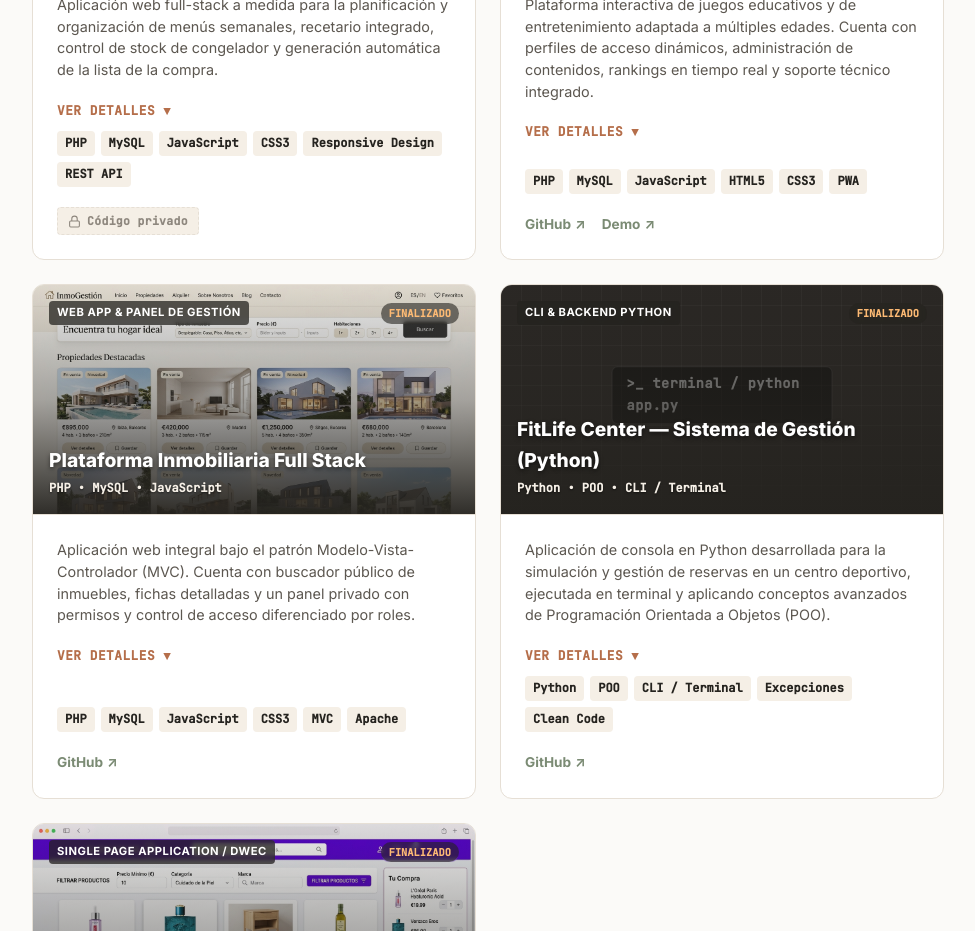
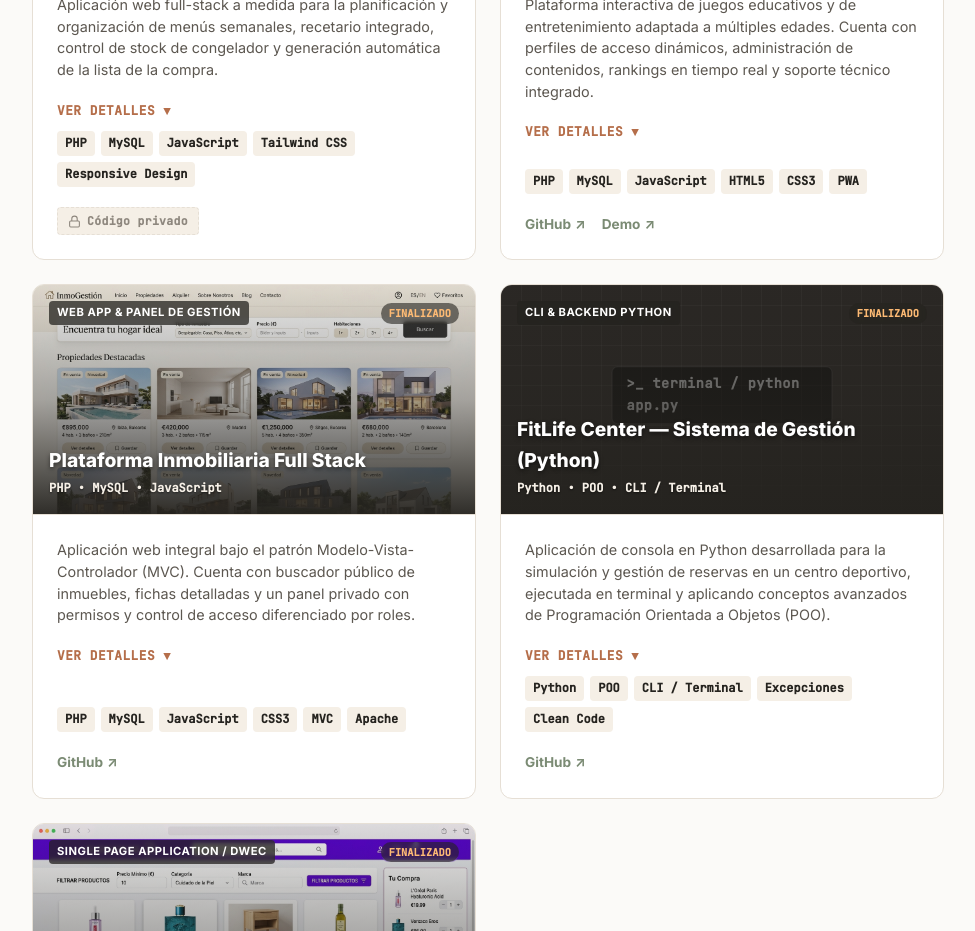
Before and after one commit to Patri1202/portfolio-patricia, a React (Vite) app: page / in a window 1280 px wide. Shown: the part 1560-2491 px from the top of the page, without its empty margins (152-1127 px from the left). Built offline with nearby package versions, Linux system fonts and the light colour scheme.

Commit message:
fix: actualizar etiquetas de MenusPlanner con Tailwind CSS y eliminar REST API

```diff
--- a/src/App.jsx
+++ b/src/App.jsx
@@ -61,7 +61,7 @@ export default function App() {
         'Diseño limpio, minimalista y responsivo pensado para facilitar la organización doméstica diaria.'
       ],
       challenge: 'Estructurar una interfaz ágil e intuitiva para la asignación y modificación de platos diarios, sincronizando en tiempo real el inventario del congelador y los artículos pendientes en la lista de la compra.',
-      tags: ['PHP', 'MySQL', 'JavaScript', 'CSS3', 'Responsive Design', 'REST API']
+      tags: ['PHP', 'MySQL', 'JavaScript', 'Tailwind CSS', 'Responsive Design']
     },
     {
       title: 'PlayGo — Proyecto Final DAW',
```
